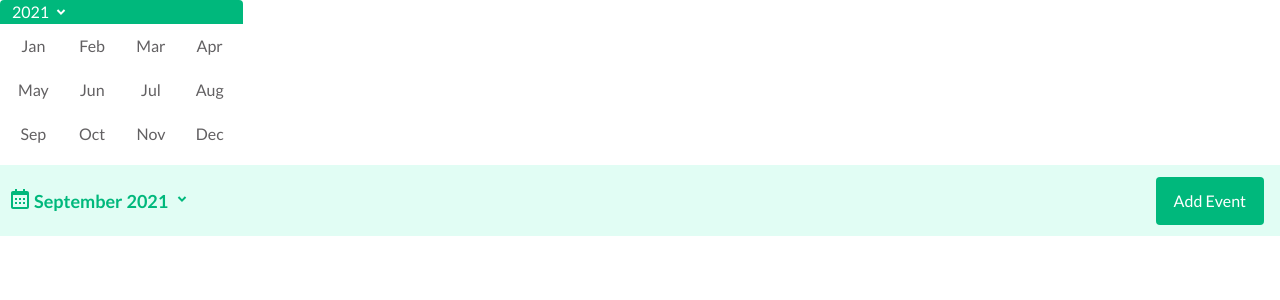
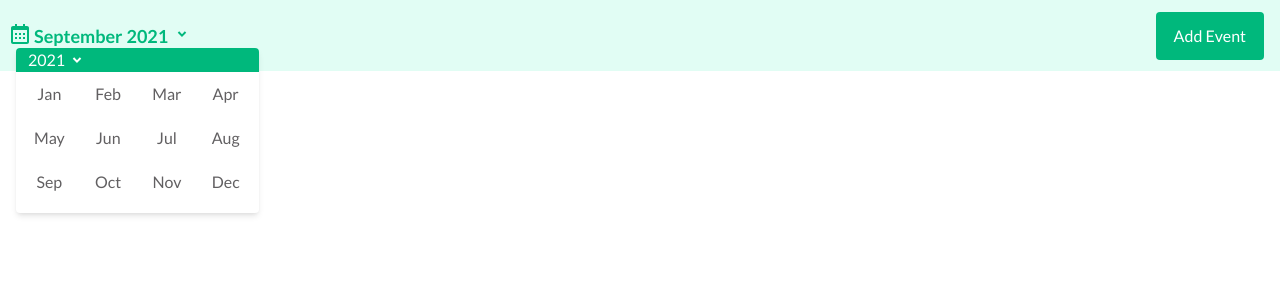
Before and after one commit to HenryNwankwo/calendar-app, a React (Create React App) app: page / in a window 1280 px wide. Shown: the top 300 px of the page. Built offline with nearby package versions, Linux system fonts and the light colour scheme.

Commit message:
Finished Month dropdown positioning

```diff
--- a/src/components/MonthYearPopUp.js
+++ b/src/components/MonthYearPopUp.js
@@ -4,7 +4,7 @@ import { RiArrowDropDownLine } from 'react-icons/ri';
 
 const MonthYearPopUp = () => {
   return (
-    <div className='flex flex-col rounded h-41 w-61'>
+    <div className='flex flex-col rounded h-41 w-61 absolute bg-bg-color-white top-12 left-4 shadow-md'>
       <div className='text-white w-full bg-primary-color px-3 h-6 flex flex-row rounded-t'>
         <span className='text-white font-medium hover:cursor-pointer flex'>
           2021
--- a/src/components/Navbar.js
+++ b/src/components/Navbar.js
@@ -8,7 +8,6 @@ const Navbar = () => {
   const [isMonthClicked, setIsMonthClicked] = useState(false);
   return (
     <>
-      <MonthYearPopUp />
       <header className='w-full flex items-center justify-between bg-light-green fixed mx-auto h-18'>
         <div
           className='text-primary-color font-bold flex flex-row ml-2 hover:cursor-pointer'
@@ -30,6 +29,7 @@ const Navbar = () => {
             Add Event
           </button>
         </div>
+        <MonthYearPopUp />
       </header>
     </>
   );
```
